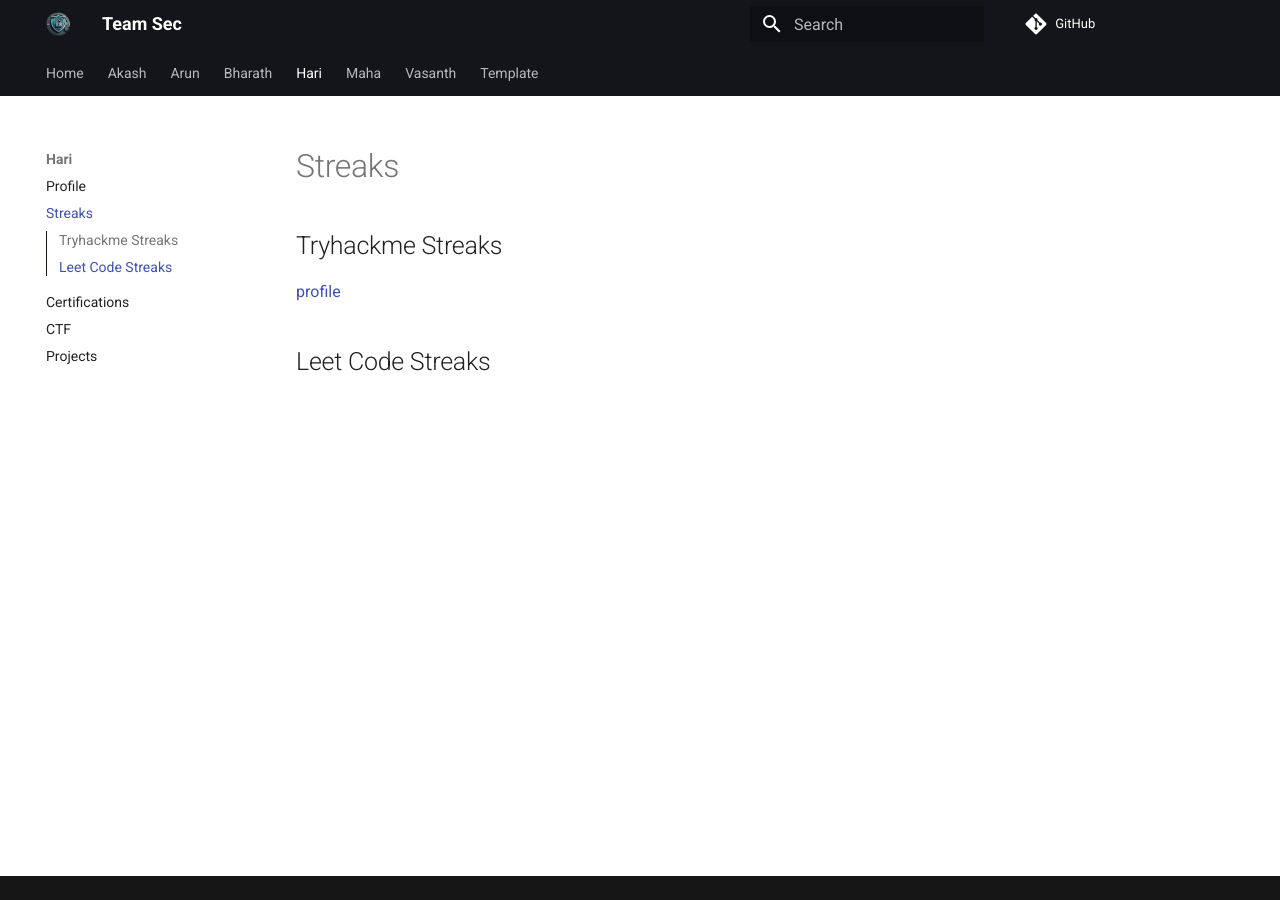
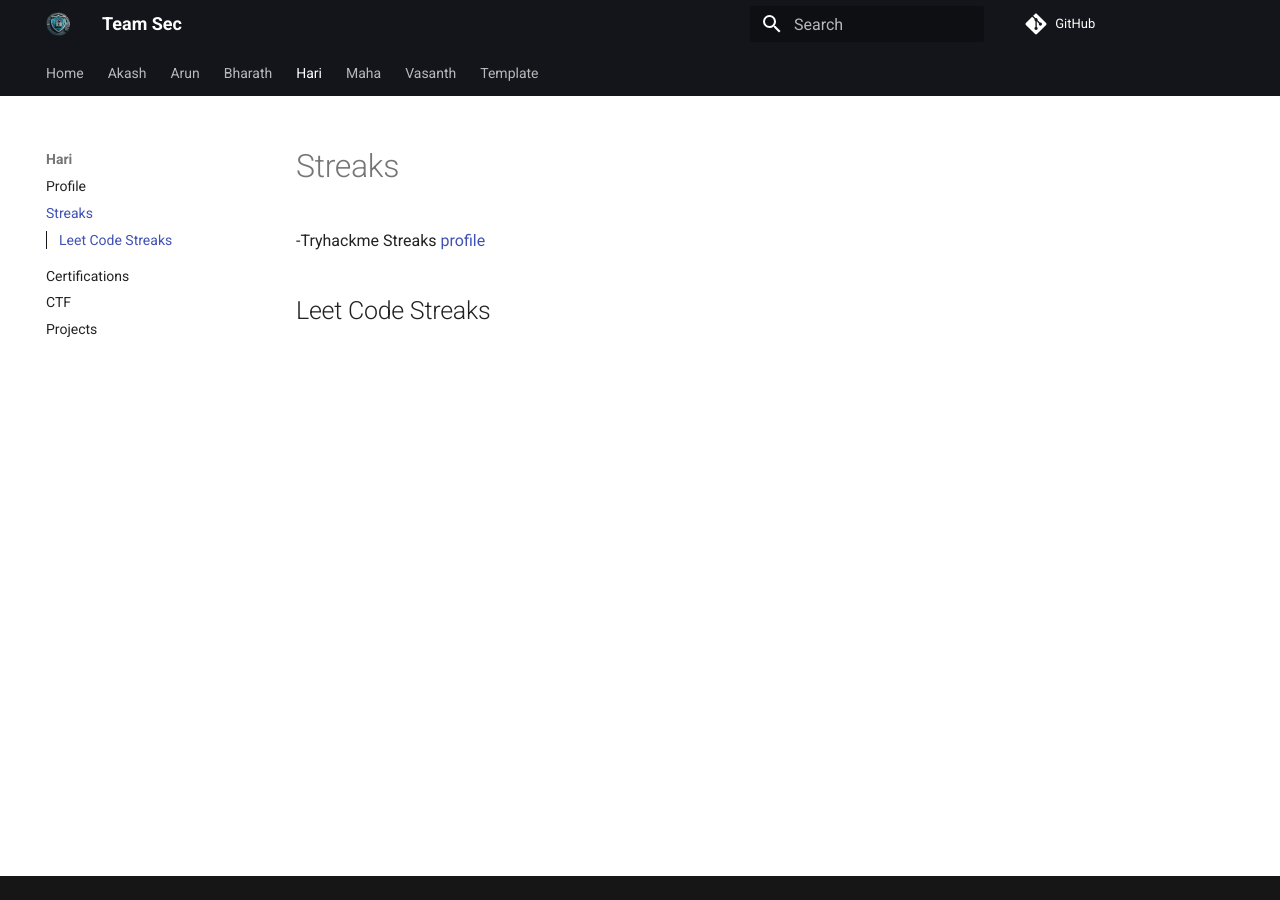
Before and after one commit to mr3xplorer/team_sec, an MkDocs documentation site: the page built from docs/Hari/streaks.md, in a window 1280 px wide. Built offline with MkDocs 1.6.1 and Material for MkDocs 9.7.7, drawn with Linux system fonts in a browser that asks for light colours; comment, search, counter and statistics services are not loaded.

Commit message:
Update streaks.md

```diff
--- a/docs/Hari/streaks.md
+++ b/docs/Hari/streaks.md
@@ -1,6 +1,6 @@
 # Streaks
 
-## Tryhackme Streaks
+-Tryhackme Streaks
 [profile](https://tryhackme.com/p/hariruban20)
 
 
```
